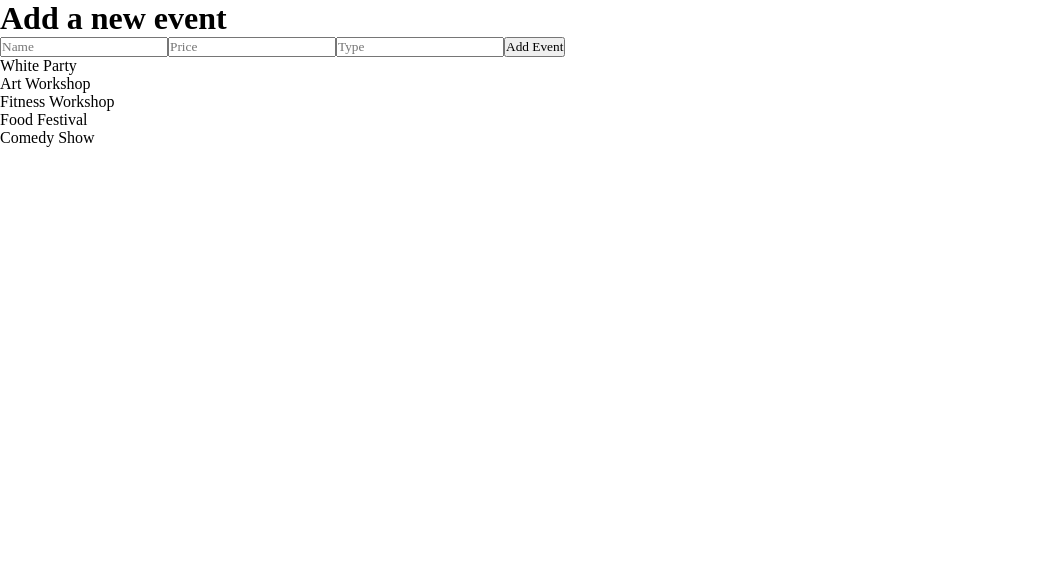
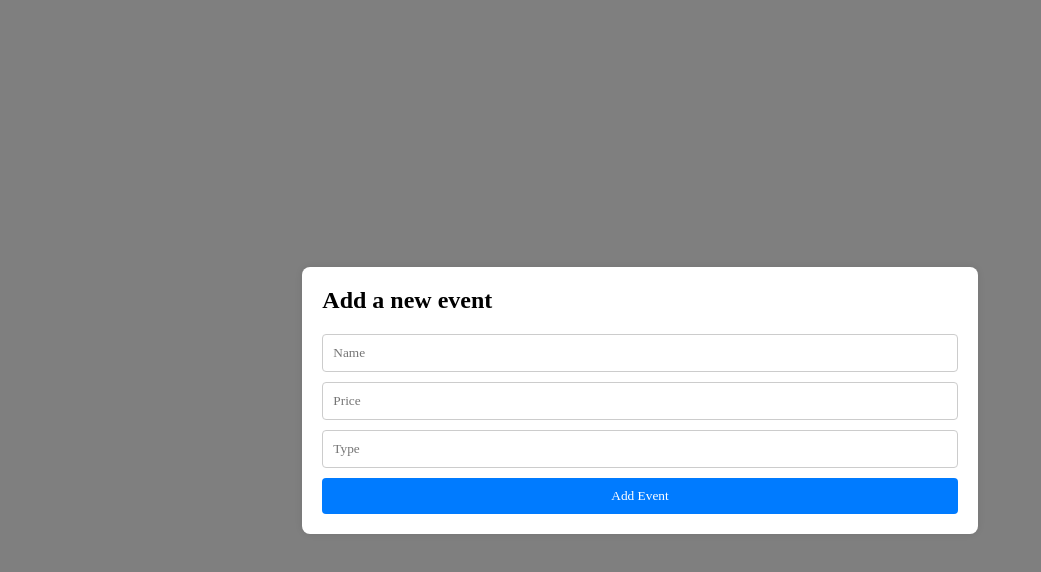
Before and after one commit to iuliaamol/mpp-frontend, a React (Vite) app: page /addPage in a window 1280 px wide. Shown: the top 572 px of the page, without its empty margins (0-1041 px from the left). Built offline with nearby package versions, Linux system fonts and the light colour scheme.

Commit message:
addPage done

```diff
--- a/src/components/table/Table.css
+++ b/src/components/table/Table.css
@@ -19,19 +19,26 @@
 
 .table thead {
   background-color: #ccc;
-  color: #222;
+  color: #2c2c2c;
   display: flex;
   flex-direction: column;
   height: 35px;
+  justify-content: space-evenly;
+}
 
-  justify-content: space-around;
-  padding-left: 10px;
-  padding-right: 10px;
+.table thead tr {
+  display: flex;
+  flex-direction: row;
+  justify-content: space-between;
+  gap: 135px;
+  padding-left: 5px;
+  padding-right: 90px;
 }
 
 .table th,
 .table td {
   padding: 0.6rem;
+  padding-left: 35px;
 }
 
 .table td {
@@ -44,3 +51,17 @@
 .table body tr:hover {
   background-color: #eee;
 }
+
+.actions {
+  display: flex;
+  justify-content: space-around;
+  gap: 15px;
+}
+
+.actions svg {
+  cursor: pointer;
+}
+
+.delete-btn {
+  color: #514e4e;
+}
--- a/src/components/table/Table.tsx
+++ b/src/components/table/Table.tsx
@@ -15,18 +15,17 @@ export function Table({ events }: TableProps) {
           <tr>
             <th>Name</th>
             <th>Price</th>
-            <th>Actions</th>
           </tr>
         </thead>
         <body>
           {events.map((event) => (
             <tr key={event.getId()}>
               <td>{event.getName()}</td>
-              <td>{event.getPrice()}</td>
+              <td>{event.getPrice()}$</td>
               <td>
-                <span>
-                  <BsFillTrashFill />
-                  <BsFillPencilFill />
+                <span className='actions'>
+                  <BsFillTrashFill className='delete-btn' />
+                  <BsFillPencilFill className='edit-btn' />
                 </span>
               </td>
             </tr>
--- a/src/pages/addDataForum/addDataForum.css
+++ b/src/pages/addDataForum/addDataForum.css
@@ -0,0 +1,45 @@
+.modal-container {
+  position: fixed;
+  top: 0;
+  left: 0;
+  width: 100%;
+  height: 100%;
+  background-color: rgba(0, 0, 0, 0.5);
+  display: flex;
+  justify-content: center;
+  align-items: center;
+}
+
+.modal {
+  background-color: white;
+  padding: 20px;
+  border-radius: 8px;
+  box-shadow: 0px 0px 10px rgba(0, 0, 0, 0.1);
+}
+
+.modal h1 {
+  margin-bottom: 20px;
+  font-size: 1.5rem;
+}
+
+.modal input {
+  width: 100%;
+  padding: 10px;
+  margin-bottom: 10px;
+  border: 1px solid #ccc;
+  border-radius: 4px;
+}
+
+.modal button {
+  width: 100%;
+  padding: 10px;
+  background-color: #007bff;
+  color: white;
+  border: none;
+  border-radius: 4px;
+  cursor: pointer;
+}
+
+.modal button:hover {
+  background-color: #0056b3;
+}
--- a/src/pages/addDataForum/addDataForum.tsx
+++ b/src/pages/addDataForum/addDataForum.tsx
@@ -1,33 +1,20 @@
 import { useState } from 'react'
 import { useNavigate } from 'react-router-dom'
 import React from 'react'
-
-import { EventsContext } from '../../contexts/eventContext'
+import { EventsContext, useEventsContext } from '../../contexts/eventContext'
 import { Event } from '../../models/event'
 import { Card } from '../../components/card/Card'
 import { Button } from '../../components/button/Button'
 import { Link } from 'react-router-dom'
 import { useRef, useContext } from 'react'
-
-let demoEvent1 = new Event(1, 'White Party', 100, 'party')
-let demoEvent2 = new Event(2, 'Art Workshop', 100, 'workshop')
-let demoEvent3 = new Event(3, 'Fitness Workshop', 30, 'workshop')
-let demoEvent4 = new Event(4, 'Food Festival', 40, 'festival')
-let demoEvent5 = new Event(5, 'Comedy Show', 25, 'show')
-
-export const events: Event[] = [
-  demoEvent1,
-  demoEvent2,
-  demoEvent3,
-  demoEvent4,
-  demoEvent5,
-]
+import './addDataForum.css'
 
 export function AddPage() {
   const [name, setName] = useState('')
   const [price, setPrice] = useState('')
   const [type, setType] = useState('')
   const navigate = useNavigate()
+  const { events } = useEventsContext()
   const contextValue = useContext(EventsContext) // Access the context
   const { addEvent } = contextValue as { addEvent: (event: Event) => void } // Type assertion
 
@@ -42,9 +29,12 @@ export function AddPage() {
     setName('')
     setPrice('')
     setType('')
+    navigate('/') //goes back to the home page
   }
   return (
     <>
+      <div className='modal-container'>
+        <div className='modal'>
           <h1>Add a new event</h1>
           <input
             type='text'
@@ -65,11 +55,8 @@ export function AddPage() {
             onChange={(e) => setType(e.target.value)}
           />
           <button onClick={handleAddEvent}>Add Event</button>
-      <ul>
-        {events.map((event) => (
-          <li key={event.getId()}>{event.getName()}</li>
-        ))}
-      </ul>
+        </div>
+      </div>
     </>
   )
 }
--- /dev/null
+++ b/src/pages/deleteDataPage/deleteData.tsx
@@ -0,0 +1,6 @@
+import React from 'react'
+import './deleteData.css'
+
+export const deleteData = () => {
+  return <div>deleteData</div>
+}
```
Also changed, not shown: src/components/modal/Modal.tsx (added, +7 -0 lines), src/components/modal/Modal.css (added), src/pages/deleteDataPage/deleteData.css (added). Lines whose indentation alone changed are shown as unchanged.
